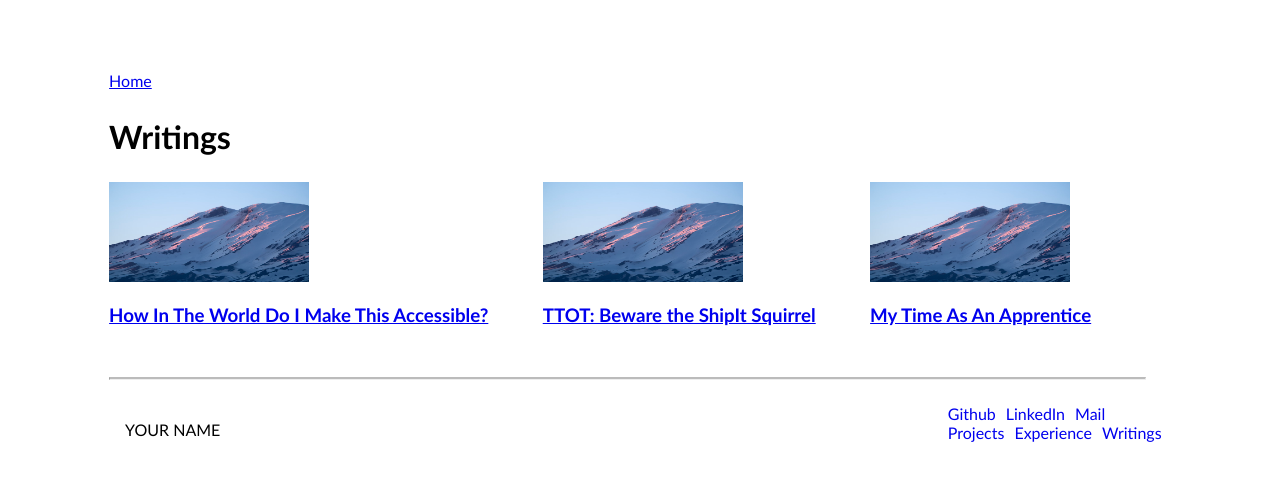
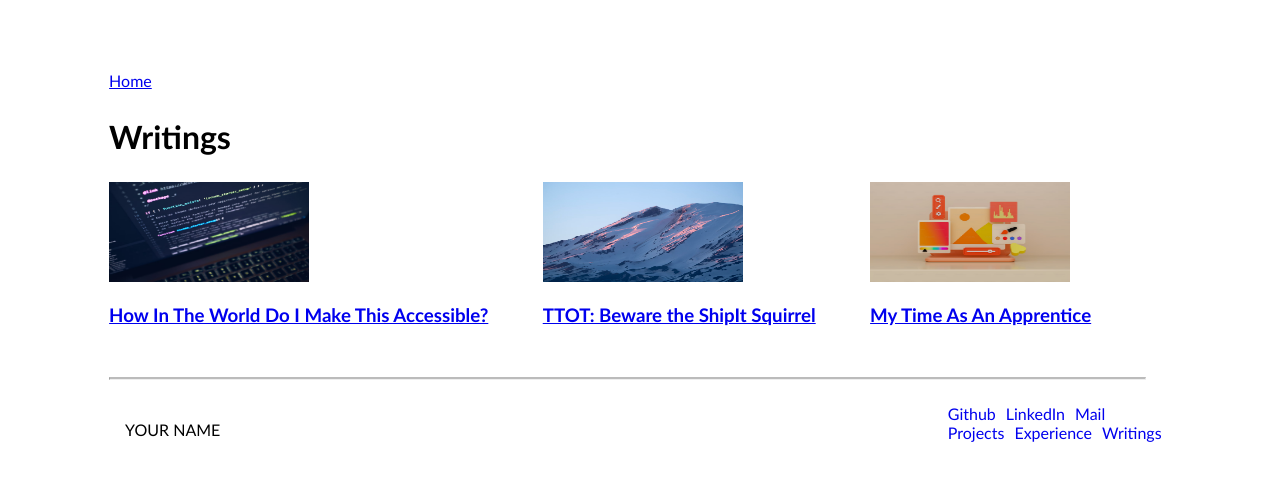
Before and after one commit to shamiguel/personal-portfolio, an Angular app: page /writings in a window 1280 px wide. Shown: the top 480 px of the page. Built offline with nearby package versions, Linux system fonts and the light colour scheme.

Commit message:
Update portfolio.ts

```diff
--- a/src/customize/portfolio.ts
+++ b/src/customize/portfolio.ts
@@ -68,7 +68,7 @@ const project2: Content = {
 const project3: Content = {
   name: 'Open Source Project',
   id: 3,
-  image: './assets/images/project.avif',
+  image: './assets/images/code.avif',
   position: 'string',
   text: 'Lorem impsum herm er askll moded',
   link: 'https://example.com',
@@ -78,7 +78,7 @@ const project3: Content = {
 /* const project4: Content = {
     name: 'Open Source Project',
     id: 4,
-    image: './assets/images/project.avif',
+    image: './assets/images/comp.avif',
     position: 'string',
     text: 'Lorem impsum herm er askll moded',
     link: 'https://example.com',
@@ -142,7 +142,7 @@ const experience2: Content = {
 const experience3: Content = {
     name: 'TechTrek',
     id: 3,
-    image: './assets/images/exp.avif',
+    image: './assets/images/startup.avif',
     position: 'Junior Software Engineer March 2023 – Present',
     text: `
       <p>As a Junior Software Engineer at XYZ Tech Solutions, I contribute to the development and maintenance of web applications and software solutions. My primary responsibilities include collaborating with senior developers to design, code, and test new features while ensuring high-quality performance and user experience.</p>
@@ -219,7 +219,7 @@ export const experienceSection: Section = {
 const writing1: Content = {
   name: 'How In The World Do I Make This Accessible?',
   id: 1,
-  image: './assets/images/writing.avif',
+  image: './assets/images/code.avif',
   position: 'string',
   text: 'Lorem impsum herm er askll moded',
   link: 'https://example.com',
@@ -237,7 +237,7 @@ const writing2: Content = {
 const writing3: Content = {
   name: 'My Time As An Apprentice',
   id: 3,
-  image: './assets/images/writing.avif',
+  image: './assets/images/colors.avif',
   position: 'string',
   text: 'Lorem impsum herm er askll moded',
   link: 'https://example.com',
```
